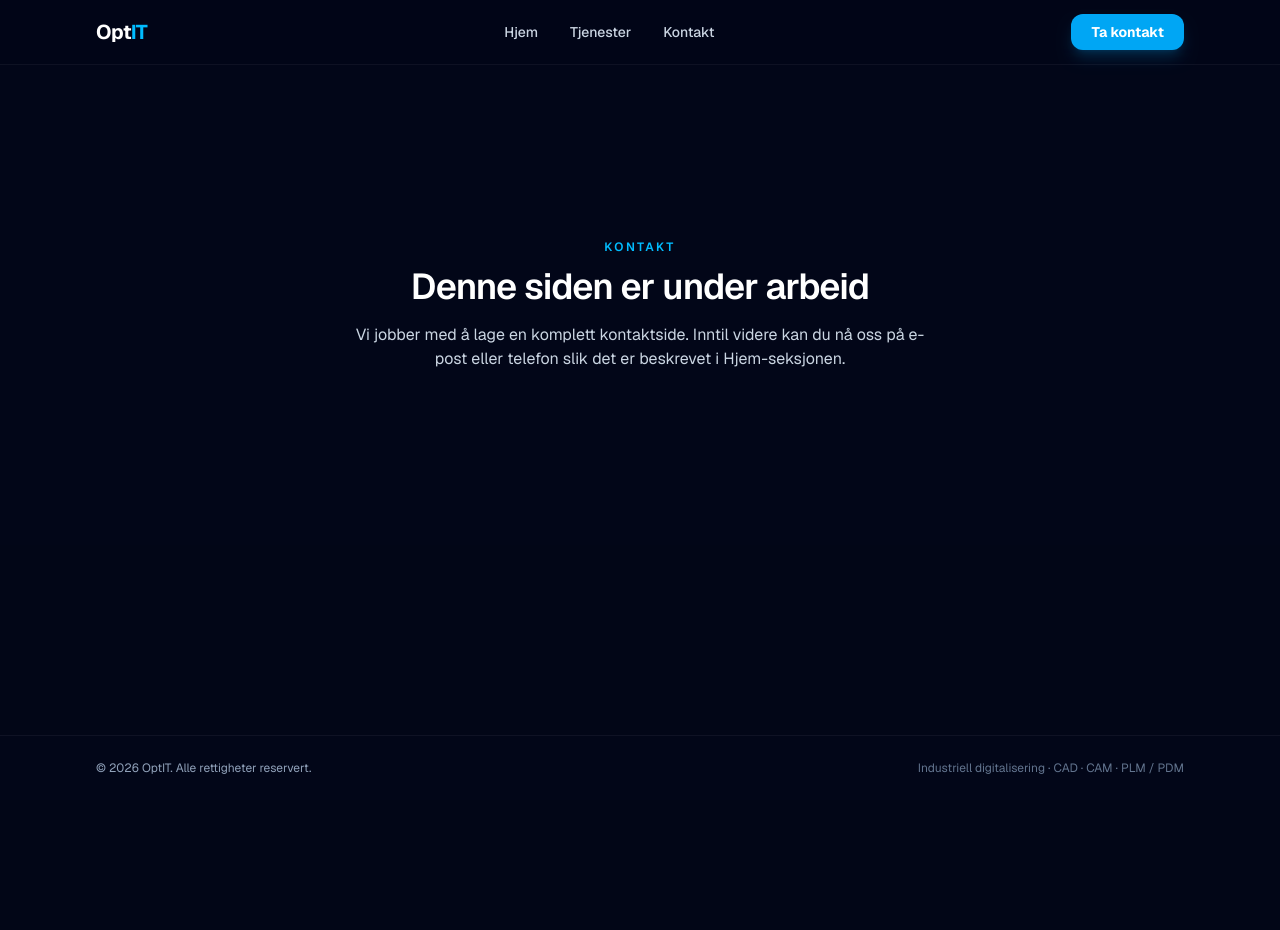
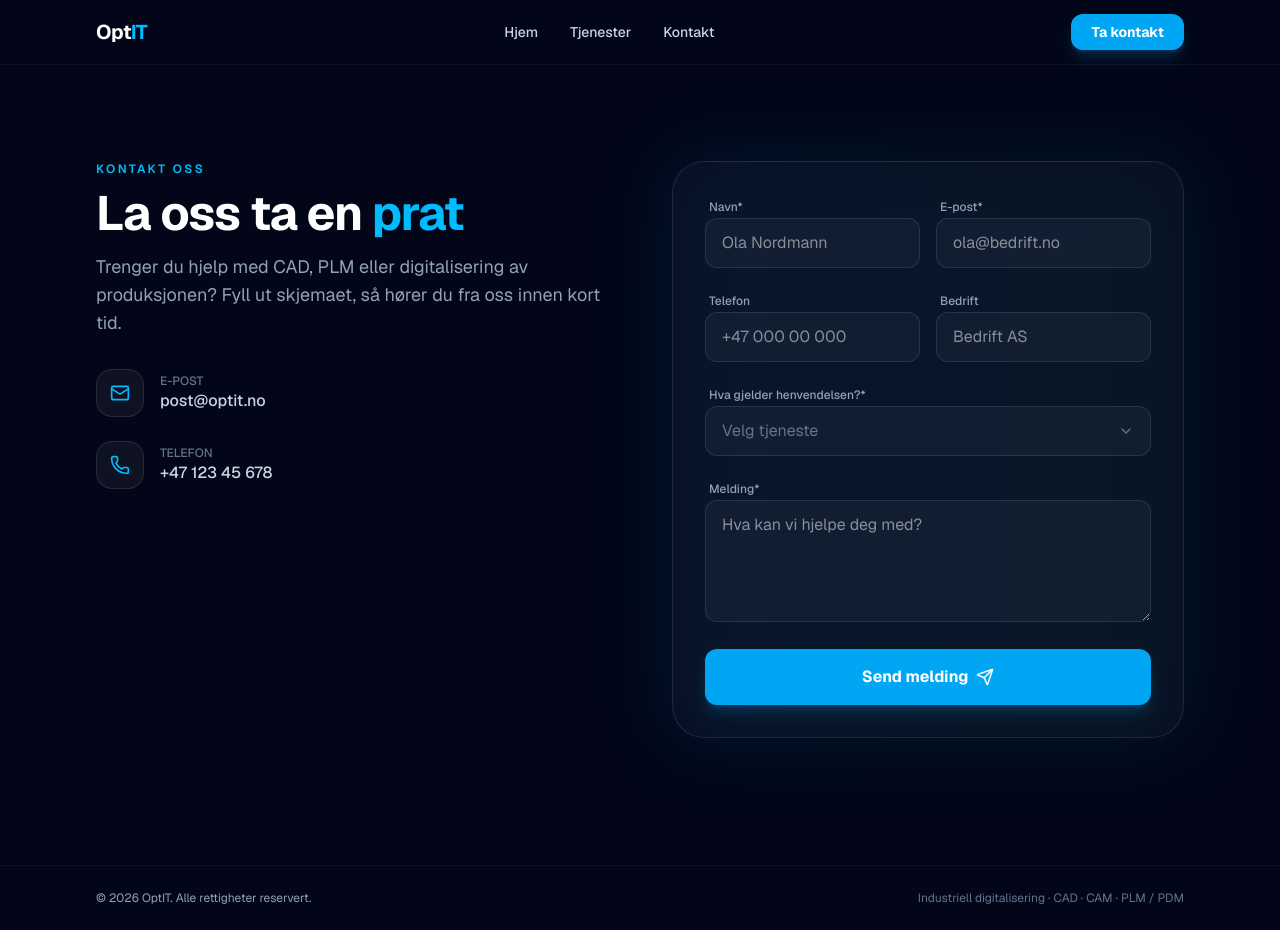
Before and after one commit to andreLouisK/OptIt, a Next.js app: page /kontakt in a window 1280 px wide. Before the commit the page ends 800 px from the top, so only its background shows below. Built offline with nearby package versions, Linux system fonts and the light colour scheme.

Commit message:
kontaktside og skjema UI klart

```diff
--- a/src/app/kontakt/page.tsx
+++ b/src/app/kontakt/page.tsx
@@ -1,17 +1,176 @@
+"use client";
+
+import { useState, useRef, useEffect } from "react";
+import { Mail, Phone, Send, ChevronDown, Check } from "lucide-react";
+import { cn } from "@/lib/utils";
+
+const services = [
+  "CAD-konsultasjon",
+  "PLM-konsultasjon",
+  "CAD/PLM/ERP-integrasjon",
+  "CAM & Maskinstyring",
+  "Annet",
+];
+
 export default function KontaktPage() {
+  const [pending, setPending] = useState(false);
+  const [message, setMessage] = useState("");
+
+  // Custom Dropdown State
+  const [isOpen, setIsOpen] = useState(false);
+  const [selectedService, setSelectedService] = useState("");
+  const dropdownRef = useRef<HTMLDivElement>(null);
+
+  // Lukk dropdown hvis man klikker utenfor
+  useEffect(() => {
+    const handleClickOutside = (event: MouseEvent) => {
+      if (dropdownRef.current && !dropdownRef.current.contains(event.target as Node)) {
+        setIsOpen(false);
+      }
+    };
+    document.addEventListener("mousedown", handleClickOutside);
+    return () => document.removeEventListener("mousedown", handleClickOutside);
+  }, []);
+
+  async function handleSubmit(event: React.FormEvent<HTMLFormElement>) {
+    event.preventDefault();
+    if (!selectedService) return alert("Vennligst velg en tjeneste");
+
+    setPending(true);
+    setTimeout(() => {
+      setPending(false);
+      setMessage("Takk for din melding! Vi kontakter deg snart.");
+    }, 1500);
+  }
+
   return (
-    <div className="flex min-h-[60vh] items-center justify-center bg-slate-950 px-4">
-      <div className="max-w-xl text-center">
-        <p className="text-xs font-semibold uppercase tracking-[0.2em] text-sky-400">
-          Kontakt
-        </p>
-        <h1 className="mt-3 text-3xl font-semibold tracking-tight text-white md:text-4xl">
-          Denne siden er under arbeid
-        </h1>
-        <p className="mt-4 text-sm text-slate-300 md:text-base">
-          Vi jobber med å lage en komplett kontaktside. Inntil videre kan du nå
-          oss på e-post eller telefon slik det er beskrevet i Hjem-seksjonen.
-        </p>
+    <div className="min-h-screen bg-slate-950 pt-24 pb-16">
+      <div className="mx-auto max-w-6xl px-4 md:px-8">
+        <div className="grid gap-16 md:grid-cols-2">
+
+          {/* INFO-KOLONNE */}
+          <div className="space-y-8">
+            <div>
+              <p className="text-xs font-semibold uppercase tracking-[0.2em] text-sky-400">Kontakt oss</p>
+              <h1 className="mt-3 text-4xl font-bold tracking-tight text-white md:text-5xl">
+                La oss ta en <span className="text-sky-400">prat</span>
+              </h1>
+              <p className="mt-4 text-lg text-slate-400">
+                Trenger du hjelp med CAD, PLM eller digitalisering av produksjonen?
+                Fyll ut skjemaet, så hører du fra oss innen kort tid.
+              </p>
+            </div>
+
+            <div className="space-y-6">
+              <div className="flex items-center gap-4 text-slate-300">
+                <div className="flex h-12 w-12 items-center justify-center rounded-2xl border border-white/10 bg-white/5 text-sky-400">
+                  <Mail size={20} />
+                </div>
+                <div>
+                  <p className="text-xs font-medium uppercase text-slate-500">E-post</p>
+                  <p className="font-medium">post@optit.no</p>
+                </div>
+              </div>
+
+              <div className="flex items-center gap-4 text-slate-300">
+                <div className="flex h-12 w-12 items-center justify-center rounded-2xl border border-white/10 bg-white/5 text-sky-400">
+                  <Phone size={20} />
+                </div>
+                <div>
+                  <p className="text-xs font-medium uppercase text-slate-500">Telefon</p>
+                  <p className="font-medium">+47 123 45 678</p>
+                </div>
+              </div>
+            </div>
+          </div>
+
+          {/* SKJEMA-KOLONNE */}
+          <div className="relative">
+            <div className="absolute -inset-1 rounded-[2rem] bg-gradient-to-r from-sky-500/20 to-emerald-500/20 blur-2xl opacity-50" />
+            <form
+              onSubmit={handleSubmit}
+              className="relative rounded-[2rem] border border-white/10 bg-slate-900/50 p-8 backdrop-blur-md"
+            >
+              <div className="space-y-5">
+
+                <div className="grid gap-4 sm:grid-cols-2">
+                  <div className="space-y-2">
+                    <label className="text-xs font-medium text-slate-400 ml-1">Navn*</label>
+                    <input required className="w-full rounded-xl border border-white/10 bg-slate-800/50 px-4 py-3 text-white focus:border-sky-500 focus:outline-none transition-all outline-none" placeholder="Ola Nordmann" />
+                  </div>
+                  <div className="space-y-2">
+                    <label className="text-xs font-medium text-slate-400 ml-1">E-post*</label>
+                    <input required type="email" className="w-full rounded-xl border border-white/10 bg-slate-800/50 px-4 py-3 text-white focus:border-sky-500 focus:outline-none transition-all outline-none" placeholder="ola@bedrift.no" />
+                  </div>
+                </div>
+
+                <div className="grid gap-4 sm:grid-cols-2">
+                  <div className="space-y-2">
+                    <label className="text-xs font-medium text-slate-400 ml-1">Telefon</label>
+                    <input type="tel" className="w-full rounded-xl border border-white/10 bg-slate-800/50 px-4 py-3 text-white focus:border-sky-500 focus:outline-none transition-all outline-none" placeholder="+47 000 00 000" />
+                  </div>
+                  <div className="space-y-2">
+                    <label className="text-xs font-medium text-slate-400 ml-1">Bedrift</label>
+                    <input className="w-full rounded-xl border border-white/10 bg-slate-800/50 px-4 py-3 text-white focus:border-sky-500 focus:outline-none transition-all outline-none" placeholder="Bedrift AS" />
+                  </div>
+                </div>
+
+                {/* CUSTOM DROPDOWN */}
+                <div className="space-y-2" ref={dropdownRef}>
+                  <label className="text-xs font-medium text-slate-400 ml-1">Hva gjelder henvendelsen?*</label>
+                  <div className="relative">
+                    <button
+                      type="button"
+                      onClick={() => setIsOpen(!isOpen)}
+                      className={cn(
+                        "flex w-full items-center justify-between rounded-xl border border-white/10 bg-slate-800/50 px-4 py-3 text-left transition-all outline-none",
+                        isOpen ? "border-sky-500 ring-1 ring-sky-500/20" : "hover:bg-slate-800",
+                        !selectedService ? "text-slate-500" : "text-white"
+                      )}
+                    >
+                      <span>{selectedService || "Velg tjeneste"}</span>
+                      <ChevronDown className={cn("transition-transform duration-300", isOpen && "rotate-180")} size={16} />
+                    </button>
+
+                    {isOpen && (
+                      <div className="absolute top-full left-0 z-20 mt-2 w-full overflow-hidden rounded-xl border border-white/10 bg-slate-900 shadow-2xl animate-in fade-in zoom-in-95 duration-200">
+                        {services.map((service) => (
+                          <button
+                            key={service}
+                            type="button"
+                            onClick={() => {
+                              setSelectedService(service);
+                              setIsOpen(false);
+                            }}
+                            className="flex w-full items-center justify-between px-4 py-3 text-left text-sm text-slate-300 hover:bg-sky-500 hover:text-white transition-colors"
+                          >
+                            {service}
+                            {selectedService === service && <Check size={14} className="text-white" />}
+                          </button>
+                        ))}
+                      </div>
+                    )}
+                  </div>
+                </div>
+
+                <div className="space-y-2">
+                  <label className="text-xs font-medium text-slate-400 ml-1">Melding*</label>
+                  <textarea required rows={4} className="w-full rounded-xl border border-white/10 bg-slate-800/50 px-4 py-3 text-white focus:border-sky-500 focus:outline-none transition-all outline-none" placeholder="Hva kan vi hjelpe deg med?" />
+                </div>
+
+                <button
+                  disabled={pending}
+                  type="submit"
+                  className="flex w-full items-center justify-center gap-2 rounded-xl bg-sky-500 py-4 font-bold text-white shadow-lg shadow-sky-500/20 transition hover:bg-sky-400 active:scale-[0.98] disabled:opacity-50"
+                >
+                  {pending ? "Sender..." : <>Send melding <Send size={18} /></>}
+                </button>
+
+                {message && <p className="mt-4 text-center text-sm font-medium text-emerald-400">{message}</p>}
+              </div>
+            </form>
+          </div>
+        </div>
       </div>
     </div>
   );
```
Also changed, not shown: Deploy.txt.
